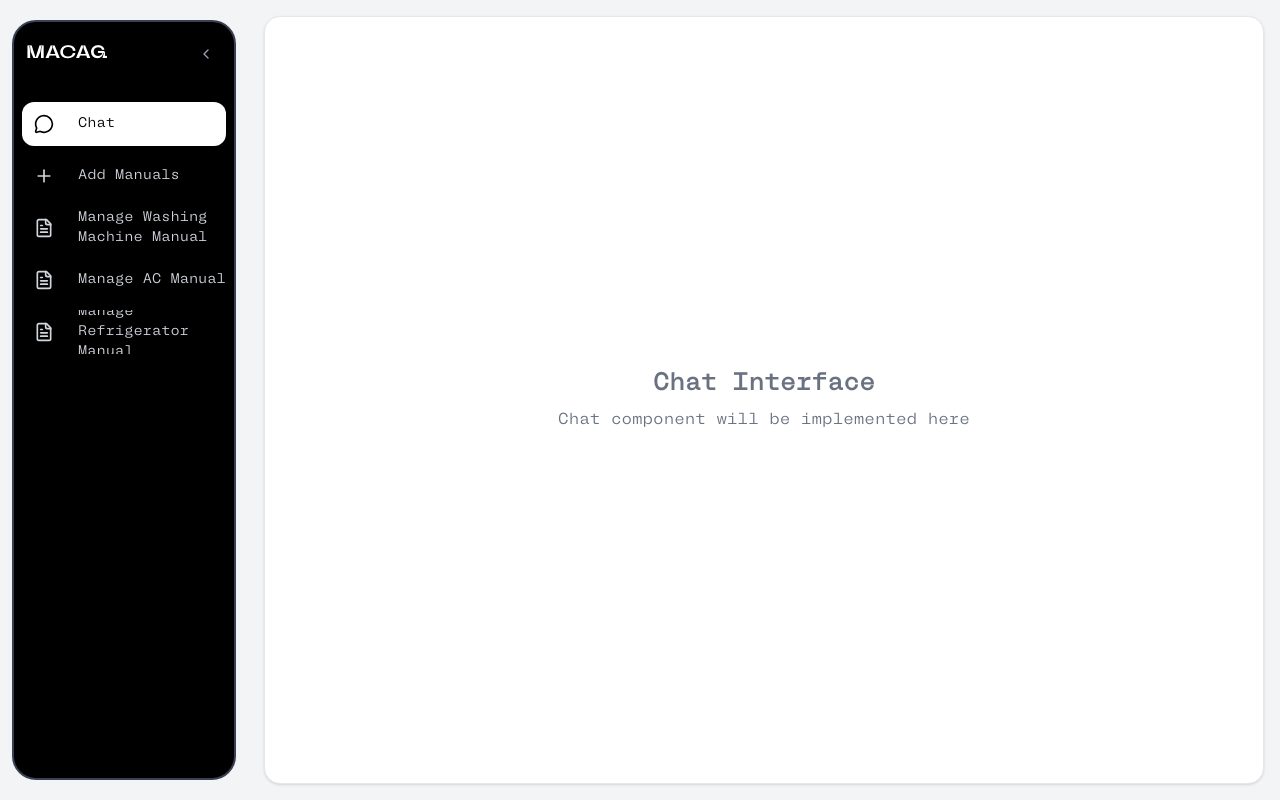
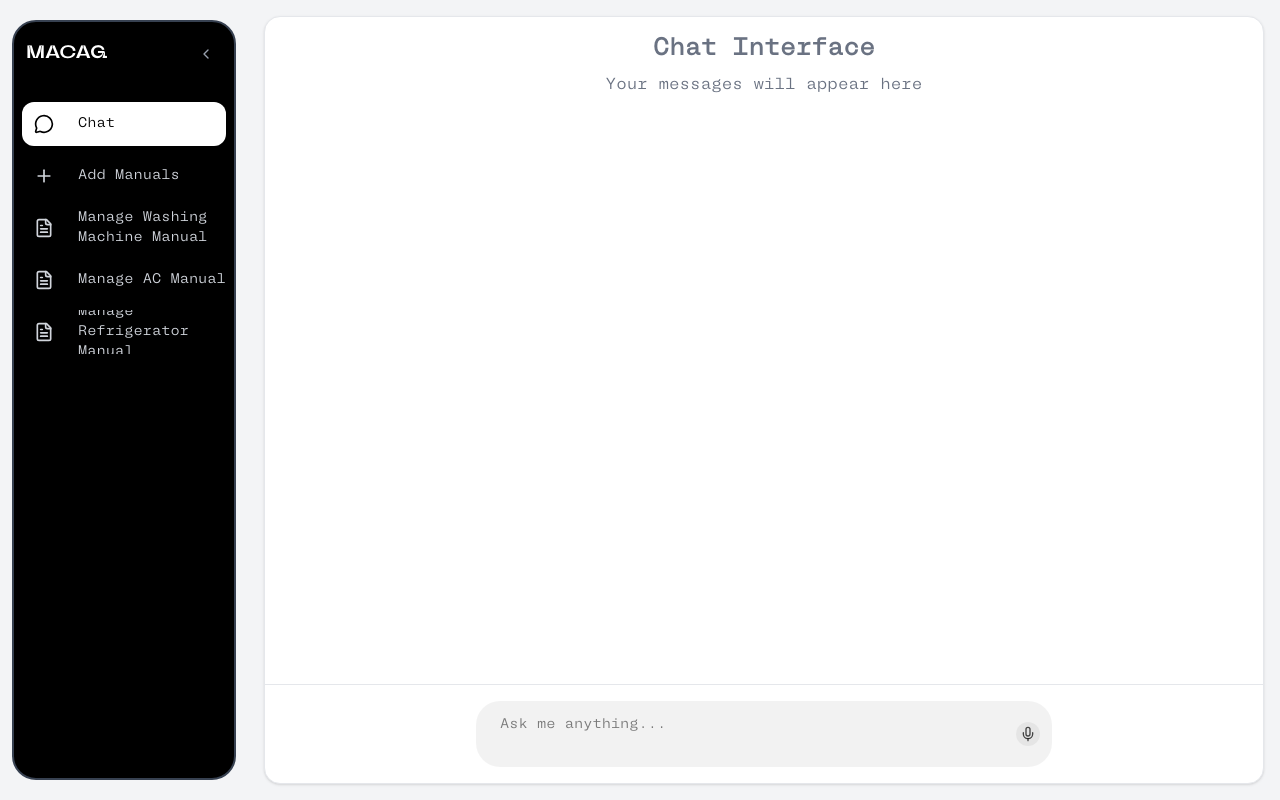
Before and after one commit to A5CENSION-SRT/HYPER-RAG, a Next.js app in the folder frontend/: page /chat in a window 1280 px wide. Built offline with nearby package versions, Linux system fonts and the light colour scheme.

Commit message:
feat: add Radix UI components for checkbox and label, implement AI input with auto-resizing textarea

```diff
--- a/frontend/package.json
+++ b/frontend/package.json
@@ -9,6 +9,8 @@
     "lint": "eslint"
   },
   "dependencies": {
+    "@radix-ui/react-checkbox": "^1.3.3",
+    "@radix-ui/react-label": "^2.1.7",
     "@radix-ui/react-slot": "^1.2.3",
     "class-variance-authority": "^0.7.1",
     "clsx": "^2.1.1",
--- a/frontend/src/app/globals.css
+++ b/frontend/src/app/globals.css
@@ -67,6 +67,28 @@
   --radius-md: calc(var(--radius) - 2px);
   --radius-lg: var(--radius);
   --radius-xl: calc(var(--radius) + 4px);
+  --animate-fade-scale: fade-scale 0.2s ease-out;
+
+  @keyframes fade-scale {
+    0% {
+      opacity: 0;
+      transform: translateY(-50%) scale(0.95);
+    }
+    100% {
+      opacity: 1;
+      transform: translateY(-50%) scale(1);
+    }
+  }
+  @keyframes fade-scale {
+  0% {
+    opacity: 0;
+    transform: translateY(-50%) scale(0.95);
+    }
+  100% {
+    opacity: 1;
+    transform: translateY(-50%) scale(1);
+    }
+  }
 }
 
 :root {
--- a/frontend/src/components/chat-view.tsx
+++ b/frontend/src/components/chat-view.tsx
@@ -1,11 +1,28 @@
 "use client";
 
+import { AIInput } from "@/components/ui/ai-input";
+
 export function ChatView() {
+    const handleSendMessage = (message: string) => {
+        console.log("Message sent:", message);
+    };
+
     return (
-        <div className="h-full flex items-center justify-center">
-            <div className="text-center text-gray-500">
-                <h2 className="text-2xl font-semibold mb-2">Chat Interface</h2>
-                <p>Chat component will be implemented here</p>
+        <div className="h-full flex flex-col">
+            <div className="flex-1 overflow-y-auto p-4">
+                <div className="text-center text-gray-500">
+                    <h2 className="text-2xl font-semibold mb-2">Chat Interface</h2>
+                    <p>Your messages will appear here</p>
+                </div>
+            </div>
+
+            <div className="border-t border-gray-200 dark:border-gray-800">
+                <AIInput
+                    placeholder="Ask me anything..."
+                    onSubmit={handleSendMessage}
+                    minHeight={52}
+                    maxHeight={200}
+                />
             </div>
         </div>
     );
--- /dev/null
+++ b/frontend/src/components/hooks/use-auto-resize-textarea.ts
@@ -0,0 +1,37 @@
+"use client"
+
+import { useRef, useCallback } from "react"
+
+interface UseAutoResizeTextareaProps {
+    minHeight?: number
+    maxHeight?: number
+}
+
+export function useAutoResizeTextarea({
+    minHeight = 52,
+    maxHeight = 200,
+}: UseAutoResizeTextareaProps = {}) {
+    const textareaRef = useRef<HTMLTextAreaElement>(null)
+
+    const adjustHeight = useCallback(
+        (reset?: boolean) => {
+            const textarea = textareaRef.current
+            if (!textarea) return
+
+            if (reset) {
+                textarea.style.height = `${minHeight}px`
+                return
+            }
+
+            textarea.style.height = `${minHeight}px`
+            const scrollHeight = textarea.scrollHeight
+
+            if (scrollHeight > minHeight) {
+                textarea.style.height = `${Math.min(scrollHeight, maxHeight)}px`
+            }
+        },
+        [minHeight, maxHeight]
+    )
+
+    return { textareaRef, adjustHeight }
+}
--- /dev/null
+++ b/frontend/src/components/ui/ai-input.tsx
@@ -0,0 +1,97 @@
+"use client";
+
+import { CornerRightUp, Mic } from "lucide-react";
+import { useState } from "react";
+import { cn } from "@/lib/utils";
+import { Textarea } from "@/components/ui/textarea";
+import { useAutoResizeTextarea } from "@/components/hooks/use-auto-resize-textarea";
+
+interface AIInputProps {
+  id?: string
+  placeholder?: string
+  minHeight?: number
+  maxHeight?: number
+  onSubmit?: (value: string) => void
+  className?: string
+}
+
+export function AIInput({
+  id = "ai-input",
+  placeholder = "Type your message...",
+  minHeight = 52,
+  maxHeight = 200,
+  onSubmit,
+  className
+}: AIInputProps) {
+  const { textareaRef, adjustHeight } = useAutoResizeTextarea({
+    minHeight,
+    maxHeight,
+  });
+  const [inputValue, setInputValue] = useState("");
+
+  const handleReset = () => {
+    if (!inputValue.trim()) return;
+    onSubmit?.(inputValue);
+    setInputValue("");
+    adjustHeight(true);
+  };
+
+  return (
+    <div className={cn("w-full py-4", className)}>
+      <div className="relative max-w-xl w-full mx-auto">
+        <Textarea
+          id={id}
+          placeholder={placeholder}
+          className={cn(
+            "max-w-xl bg-black/5 dark:bg-white/5 rounded-3xl pl-6 pr-16",
+            "placeholder:text-black/50 dark:placeholder:text-white/50",
+            "border-none ring-black/20 dark:ring-white/20",
+            "text-black dark:text-white text-wrap",
+            "overflow-y-auto resize-none",
+            "focus-visible:ring-0 focus-visible:ring-offset-0",
+            "transition-[height] duration-100 ease-out",
+            "leading-[1.2] py-[16px]",
+            `min-h-[${minHeight}px]`,
+            `max-h-[${maxHeight}px]`,
+            "[&::-webkit-resizer]:hidden" // Скрываем ресайзер
+          )}
+          ref={textareaRef}
+          value={inputValue}
+          onChange={(e) => {
+            setInputValue(e.target.value);
+            adjustHeight();
+          }}
+          onKeyDown={(e) => {
+            if (e.key === "Enter" && !e.shiftKey) {
+              e.preventDefault();
+              handleReset();
+            }
+          }}
+        />
+
+        <div
+          className={cn(
+            "absolute top-1/2 -translate-y-1/2 rounded-xl bg-black/5 dark:bg-white/5 py-1 px-1 transition-all duration-200",
+            inputValue ? "right-10" : "right-3"
+          )}
+        >
+          <Mic className="w-4 h-4 text-black/70 dark:text-white/70" />
+        </div>
+        <button
+          onClick={handleReset}
+          type="button"
+          className={cn(
+            "absolute top-1/2 -translate-y-1/2 right-3",
+            "rounded-xl bg-black/5 dark:bg-white/5 py-1 px-1",
+            "transition-all duration-200",
+            inputValue
+              ? "opacity-100 scale-100"
+              : "opacity-0 scale-95 pointer-events-none"
+          )}
+        >
+          <CornerRightUp className="w-4 h-4 text-black/70 dark:text-white/70" />
+        </button>
+      </div>
+    </div>
+  );
+}
--- a/frontend/src/components/ui/button.tsx
+++ b/frontend/src/components/ui/button.tsx
@@ -5,54 +5,52 @@ import { cva, type VariantProps } from "class-variance-authority"
 import { cn } from "@/lib/utils"
 
 const buttonVariants = cva(
-  "inline-flex items-center justify-center gap-2 whitespace-nowrap rounded-md text-sm font-medium transition-all disabled:pointer-events-none disabled:opacity-50 [&_svg]:pointer-events-none [&_svg:not([class*='size-'])]:size-4 shrink-0 [&_svg]:shrink-0 outline-none focus-visible:border-ring focus-visible:ring-ring/50 focus-visible:ring-[3px] aria-invalid:ring-destructive/20 dark:aria-invalid:ring-destructive/40 aria-invalid:border-destructive",
+  "inline-flex items-center justify-center whitespace-nowrap rounded-md text-sm font-medium ring-offset-background transition-colors focus-visible:outline-none focus-visible:ring-2 focus-visible:ring-ring focus-visible:ring-offset-2 disabled:pointer-events-none disabled:opacity-50",
   {
     variants: {
       variant: {
         default: "bg-primary text-primary-foreground hover:bg-primary/90",
         destructive:
-          "bg-destructive text-white hover:bg-destructive/90 focus-visible:ring-destructive/20 dark:focus-visible:ring-destructive/40 dark:bg-destructive/60",
+          "bg-destructive text-destructive-foreground hover:bg-destructive/90",
         outline:
-          "border bg-background shadow-xs hover:bg-accent hover:text-accent-foreground dark:bg-input/30 dark:border-input dark:hover:bg-input/50",
+          "border border-input bg-background hover:bg-accent hover:text-accent-foreground",
         secondary:
           "bg-secondary text-secondary-foreground hover:bg-secondary/80",
-        ghost:
-          "hover:bg-accent hover:text-accent-foreground dark:hover:bg-accent/50",
+        ghost: "hover:bg-accent hover:text-accent-foreground",
         link: "text-primary underline-offset-4 hover:underline",
       },
       size: {
-        default: "h-9 px-4 py-2 has-[>svg]:px-3",
-        sm: "h-8 rounded-md gap-1.5 px-3 has-[>svg]:px-2.5",
-        lg: "h-10 rounded-md px-6 has-[>svg]:px-4",
-        icon: "size-9",
+        default: "h-10 px-4 py-2",
+        sm: "h-9 rounded-md px-3",
+        lg: "h-11 rounded-md px-8",
+        icon: "h-10 w-10",
       },
     },
     defaultVariants: {
       variant: "default",
       size: "default",
     },
-  }
+  },
 )
 
-function Button({
-  className,
-  variant,
-  size,
-  asChild = false,
-  ...props
-}: React.ComponentProps<"button"> &
-  VariantProps<typeof buttonVariants> & {
+export interface ButtonProps
+  extends React.ButtonHTMLAttributes<HTMLButtonElement>,
+    VariantProps<typeof buttonVariants> {
   asChild?: boolean
-  }) {
+}
+
+const Button = React.forwardRef<HTMLButtonElement, ButtonProps>(
+  ({ className, variant, size, asChild = false, ...props }, ref) => {
     const Comp = asChild ? Slot : "button"
-
     return (
       <Comp
-      data-slot="button"
         className={cn(buttonVariants({ variant, size, className }))}
+        ref={ref}
         {...props}
       />
     )
-}
+  },
+)
+Button.displayName = "Button"
 
 export { Button, buttonVariants }
--- /dev/null
+++ b/frontend/src/components/ui/textarea.tsx
@@ -0,0 +1,24 @@
+import * as React from "react"
+
+import { cn } from "@/lib/utils"
+
+export interface TextareaProps
+  extends React.TextareaHTMLAttributes<HTMLTextAreaElement> {}
+
+const Textarea = React.forwardRef<HTMLTextAreaElement, TextareaProps>(
+  ({ className, ...props }, ref) => {
+    return (
+      <textarea
+        className={cn(
+          "flex min-h-[80px] w-full rounded-md border border-input bg-background px-3 py-2 text-sm ring-offset-background placeholder:text-muted-foreground focus-visible:outline-none focus-visible:ring-2 focus-visible:ring-ring focus-visible:ring-offset-2 disabled:cursor-not-allowed disabled:opacity-50",
+          className
+        )}
+        ref={ref}
+        {...props}
+      />
+    )
+  }
+)
+Textarea.displayName = "Textarea"
+
+export { Textarea }
--- /dev/null
+++ b/frontend/src/hooks/use-auto-resize-textarea.tsx
@@ -0,0 +1,57 @@
+import { useEffect, useRef, useCallback } from "react";
+
+interface UseAutoResizeTextareaProps {
+    minHeight: number;
+    maxHeight?: number;
+}
+
+export function useAutoResizeTextarea({
+    minHeight,
+    maxHeight,
+}: UseAutoResizeTextareaProps) {
+    const textareaRef = useRef<HTMLTextAreaElement>(null);
+
+    const adjustHeight = useCallback(
+        (reset?: boolean) => {
+            const textarea = textareaRef.current;
+            if (!textarea) return;
+
+            if (reset) {
+                textarea.style.height = `${minHeight}px`;
+                return;
+            }
+
+            // Temporarily shrink to get the right scrollHeight
+            textarea.style.height = `${minHeight}px`;
+
+            // Calculate new height
+            const newHeight = Math.max(
+                minHeight,
+                Math.min(
+                    textarea.scrollHeight,
+                    maxHeight ?? Number.POSITIVE_INFINITY
+                )
+            );
+
+            textarea.style.height = `${newHeight}px`;
+        },
+        [minHeight, maxHeight]
+    );
+
+    useEffect(() => {
+        // Set initial height
+        const textarea = textareaRef.current;
+        if (textarea) {
+            textarea.style.height = `${minHeight}px`;
+        }
+    }, [minHeight]);
+
+    // Adjust height on window resize
+    useEffect(() => {
+        const handleResize = () => adjustHeight();
+        window.addEventListener("resize", handleResize);
+        return () => window.removeEventListener("resize", handleResize);
+    }, [adjustHeight]);
+
+    return { textareaRef, adjustHeight };
+}
```
Also changed, not shown: frontend/src/components/ui/checkbox.tsx (added, +30 -0 lines), frontend/src/components/ui/label.tsx (added, +26 -0 lines), 1 other file (tests, documents, lock files or other folders). Lines whose indentation alone changed are shown as unchanged.
